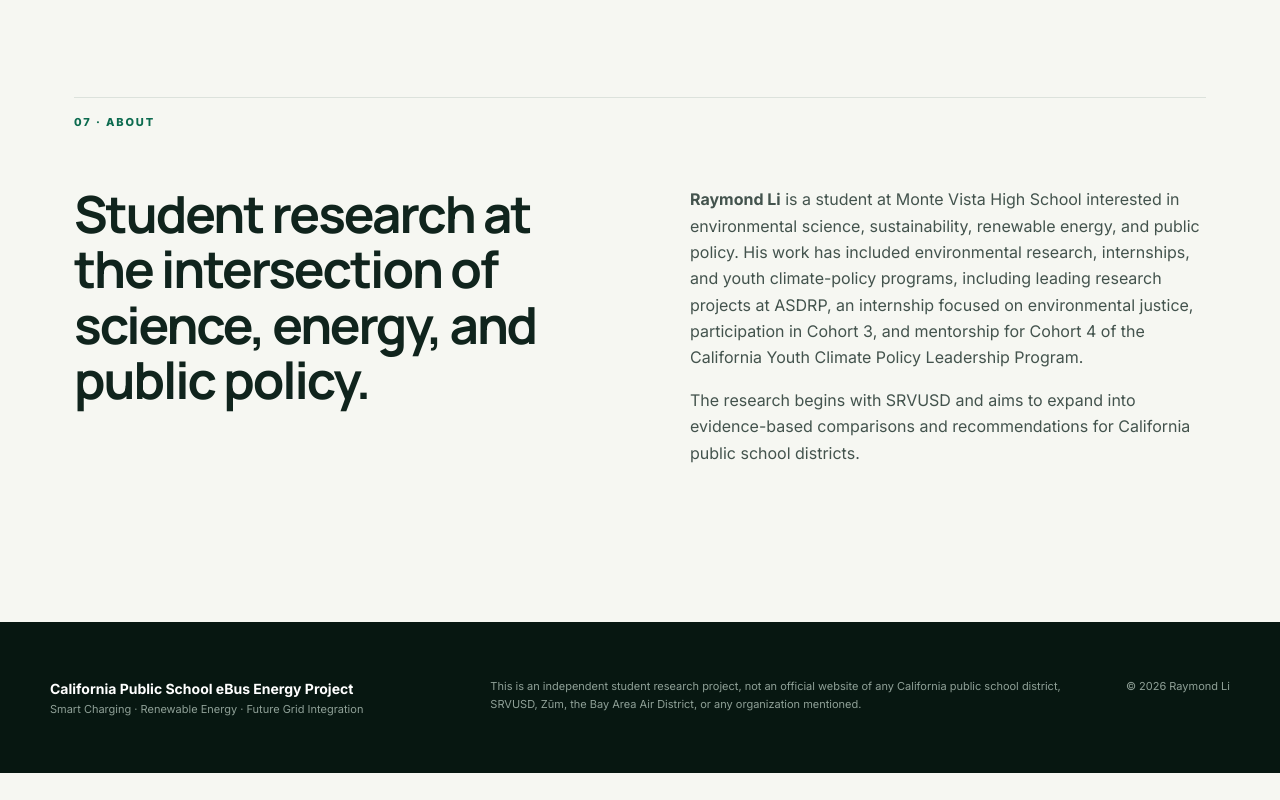
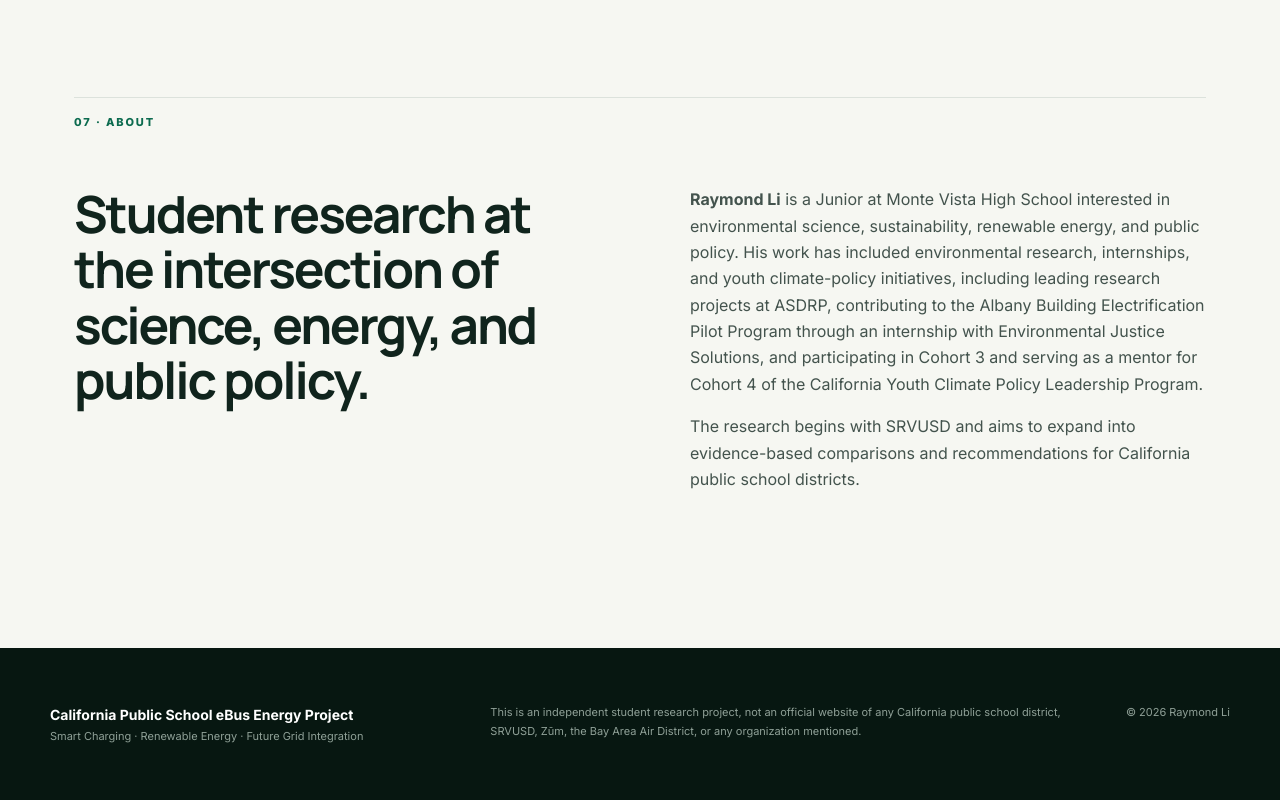
Before and after one commit to RaymondLi2028/ebus-energy, a plain HTML site: page index.html in a window 1280 px wide. Shown: the part 5864-6664 px from the top of the page. Before the commit the page ends 6637 px from the top, so only its background shows below. Drawn offline with Linux system fonts and the light colour scheme.

Commit message:
Update index.html

```diff
--- a/index.html
+++ b/index.html
@@ -146,7 +146,7 @@
   <div class="two-col">
     <div><h2>Student research at the intersection of science, energy, and public policy.</h2></div>
     <div class="body-copy">
-      <p><b>Raymond Li</b> is a student at Monte Vista High School interested in environmental science, sustainability, renewable energy, and public policy. His work has included environmental research, internships, and youth climate-policy programs, including leading research projects at ASDRP, an internship focused on environmental justice, participation in Cohort 3, and mentorship for Cohort 4 of the California Youth Climate Policy Leadership Program.</p>
+      <p><b>Raymond Li</b> is a Junior at Monte Vista High School interested in environmental science, sustainability, renewable energy, and public policy. His work has included environmental research, internships, and youth climate-policy initiatives, including leading research projects at ASDRP, contributing to the Albany Building Electrification Pilot Program through an internship with Environmental Justice Solutions, and participating in Cohort 3 and serving as a mentor for Cohort 4 of the California Youth Climate Policy Leadership Program.</p>
       <p>The research begins with SRVUSD and aims to expand into evidence-based comparisons and recommendations for California public school districts.</p>
     </div>
   </div>
```
